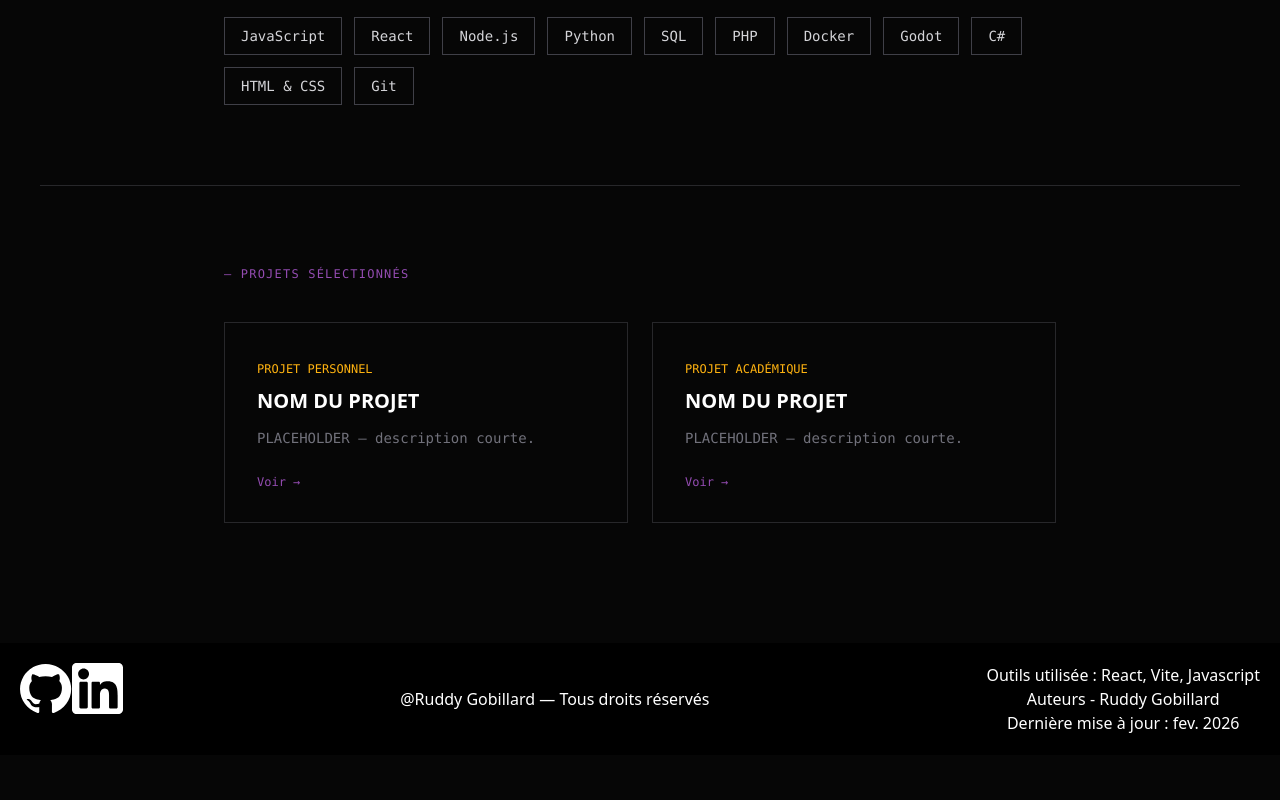
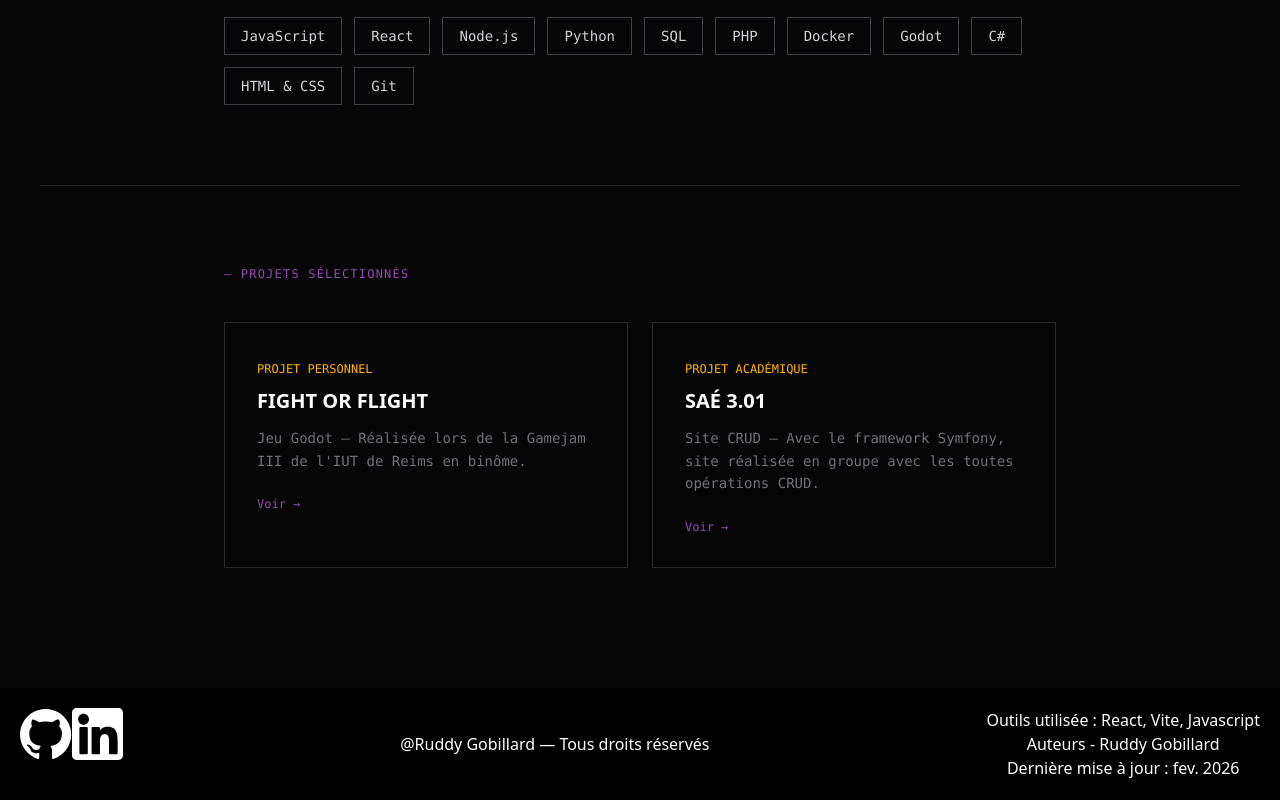
Before and after one commit to Rainbow51000/portfolio, a React (Vite) app: page / in a window 1280 px wide. Shown: the part 864-1664 px from the top of the page. Before the commit the page ends 1619 px from the top, so only its background shows below. Built offline with nearby package versions, Linux system fonts and the light colour scheme.

Commit message:
Feat: Projets accueil

```diff
--- a/src/pages/accueil.jsx
+++ b/src/pages/accueil.jsx
@@ -52,19 +52,19 @@ export default function Accueil() {
                     </h2>
                     <div className="grid grid-cols-1 md:grid-cols-2 gap-6">
 
-                        <a href="https://github.com/" target="_blank" rel="noopener noreferrer"
+                        <a href="https://github.com/Rainbow51000/fight-or-flight" target="_blank" rel="noopener noreferrer"
                            className="border border-zinc-800 p-8 hover:border-zinc-500 transition-colors group">
                             <span className="text-xs font-mono uppercase" style={{ color: "#FFB310" }}>Projet personnel</span>
-                            <h3 className="text-xl font-black uppercase mt-2 mb-3">NOM DU PROJET</h3>
-                            <p className="text-zinc-500 text-sm font-mono leading-relaxed">PLACEHOLDER — description courte.</p>
+                            <h3 className="text-xl font-black uppercase mt-2 mb-3">Fight or Flight</h3>
+                            <p className="text-zinc-500 text-sm font-mono leading-relaxed">Jeu Godot — Réalisée lors de la Gamejam III de l'IUT de Reims en binôme.</p>
                             <p className="text-xs font-mono mt-6 group-hover:text-white transition-colors" style={{ color: "#944CB2" }}>Voir →</p>
                         </a>
 
-                        <a href="https://github.com/" target="_blank" rel="noopener noreferrer"
+                        <a href="https://github.com/Rainbow51000/sae3-01" target="_blank" rel="noopener noreferrer"
                            className="border border-zinc-800 p-8 hover:border-zinc-500 transition-colors group">
                             <span className="text-xs font-mono uppercase" style={{ color: "#FFB310" }}>Projet académique</span>
-                            <h3 className="text-xl font-black uppercase mt-2 mb-3">NOM DU PROJET</h3>
-                            <p className="text-zinc-500 text-sm font-mono leading-relaxed">PLACEHOLDER — description courte.</p>
+                            <h3 className="text-xl font-black uppercase mt-2 mb-3">SAÉ 3.01</h3>
+                            <p className="text-zinc-500 text-sm font-mono leading-relaxed">Site CRUD — Avec le framework Symfony, site réalisée en groupe avec les toutes opérations CRUD.</p>
                             <p className="text-xs font-mono mt-6 group-hover:text-white transition-colors" style={{ color: "#944CB2" }}>Voir →</p>
                         </a>
 
```
